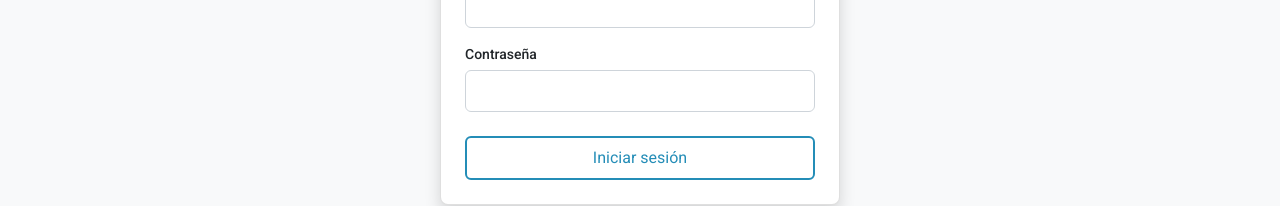
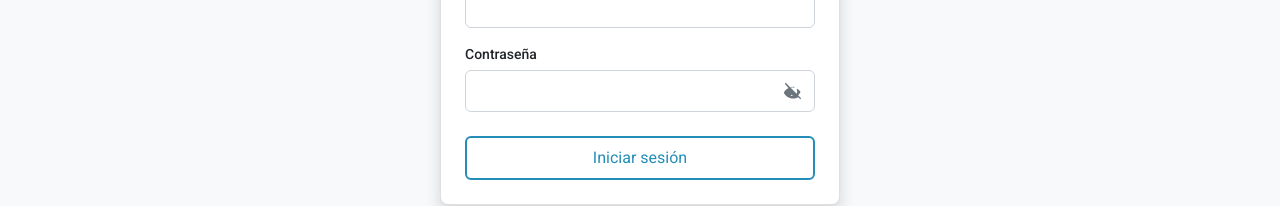
Before and after one commit to speakly-project/store-adm-frontend, an Angular app: page /login in a window 1280 px wide. Shown: the part 415-621 px from the top of the page. Built offline with nearby package versions, Linux system fonts and the light colour scheme.

Commit message:
feat: Implementación de la password invisible con ojo

```diff
--- a/src/app/components/pages/login/login.html
+++ b/src/app/components/pages/login/login.html
@@ -25,11 +25,31 @@
 
                 <div class="login-field">
                     <label class="login-label" for="password">Contraseña</label>
-                    <input
-                        class="login-input"
-                        id="password"
-                        [(ngModel)]="password"
-                        name="password">
+                    <div class="password-wrapper">
+                        <input
+                            class="login-input"
+                            [type]="showPassword ? 'text' : 'password'"
+                            id="password"
+                            autocomplete="current-password"
+                            [(ngModel)]="password"
+                            name="password">
+                        <button
+                            type="button"
+                            class="password-toggle"
+                            (click)="togglePasswordVisibility()"
+                            [attr.aria-pressed]="showPassword"
+                            aria-label="Mostrar u ocultar contraseña">
+                            @if (showPassword) {
+                                <svg viewBox="0 0 24 24" aria-hidden="true">
+                                    <path d="M12 5c5 0 9.27 3.11 11 7-1.73 3.89-6 7-11 7s-9.27-3.11-11-7c1.73-3.89 6-7 11-7Zm0 2c-2.76 0-5 2.24-5 5s2.24 5 5 5 5-2.24 5-5-2.24-5-5-5Zm0 2a3 3 0 1 1 0 6 3 3 0 0 1 0-6Z"/>
+                                </svg>
+                            } @else {
+                                <svg viewBox="0 0 24 24" aria-hidden="true">
+                                    <path d="M3.28 2.22 21.78 20.7l-1.06 1.08-2.35-2.36C16.51 20.18 14.33 21 12 21c-5 0-9.27-3.11-11-7 1.05-2.37 3-4.4 5.51-5.7L2.22 3.28 3.28 2.22ZM12 7c.7 0 1.37.12 2 .36l-.7.72A3 3 0 0 0 9.08 12l-1.5 1.54A5 5 0 0 1 12 7Zm0 10a5 5 0 0 1-2-.42l-.76.79C10.03 17.79 10.99 18 12 18c2.76 0 5-2.24 5-5 0-1.01-.22-1.97-.63-2.78l.77-.79c1.7.9 3.11 2.32 3.86 3.79-1.73 3.89-6 7-11 7a11.9 11.9 0 0 1-2.94-.37l1.22-1.27c.38.08.76.12 1.16.12Z"/>
+                                </svg>
+                            }
+                        </button>
+                    </div>
                 </div>
 
                 <button
--- a/src/app/components/pages/login/login.scss
+++ b/src/app/components/pages/login/login.scss
@@ -90,6 +90,48 @@
     }
 }
 
+.password-wrapper {
+    position: relative;
+    display: flex;
+    align-items: center;
+}
+
+.password-wrapper .login-input {
+    width: 100%;
+    padding-right: 2.75rem;
+}
+
+.password-toggle {
+    position: absolute;
+    right: 0.5rem;
+    background: transparent;
+    border: none;
+    padding: 0.25rem;
+    display: inline-flex;
+    align-items: center;
+    justify-content: center;
+    cursor: pointer;
+    color: #6c757d;
+    transition: color 0.15s ease-in-out;
+
+    &:hover {
+        color: var(--mlt-sys-primary-color-5);
+    }
+
+    &:focus-visible {
+        outline: 2px solid var(--mlt-sys-primary-color-5);
+        outline-offset: 2px;
+        border-radius: 0.25rem;
+    }
+
+    svg {
+        width: 1.25rem;
+        height: 1.25rem;
+        fill: currentColor;
+        pointer-events: none;
+    }
+}
+
 .login-button {
     margin-top: 0.5rem;
     width: 100%;
--- a/src/app/components/pages/login/login.ts
+++ b/src/app/components/pages/login/login.ts
@@ -15,12 +15,13 @@ export class Login {
   password: string = '';
   errorMessage: string = '';
   isLoading: boolean = false;
+  showPassword: boolean = false;
 
   constructor(private authService: AuthService, private router: Router) {}
 
   onLogin() {
     if (!this.email || !this.password) {
-      this.errorMessage = 'Por favor, ingrese email y contraseña';
+      this.errorMessage = 'El correo o la contraseña son incorrectos.';
       return;
     }
 
@@ -40,4 +41,8 @@ export class Login {
     });
   }
 
+  togglePasswordVisibility() {
+    this.showPassword = !this.showPassword;
+  }
+
 }
```
